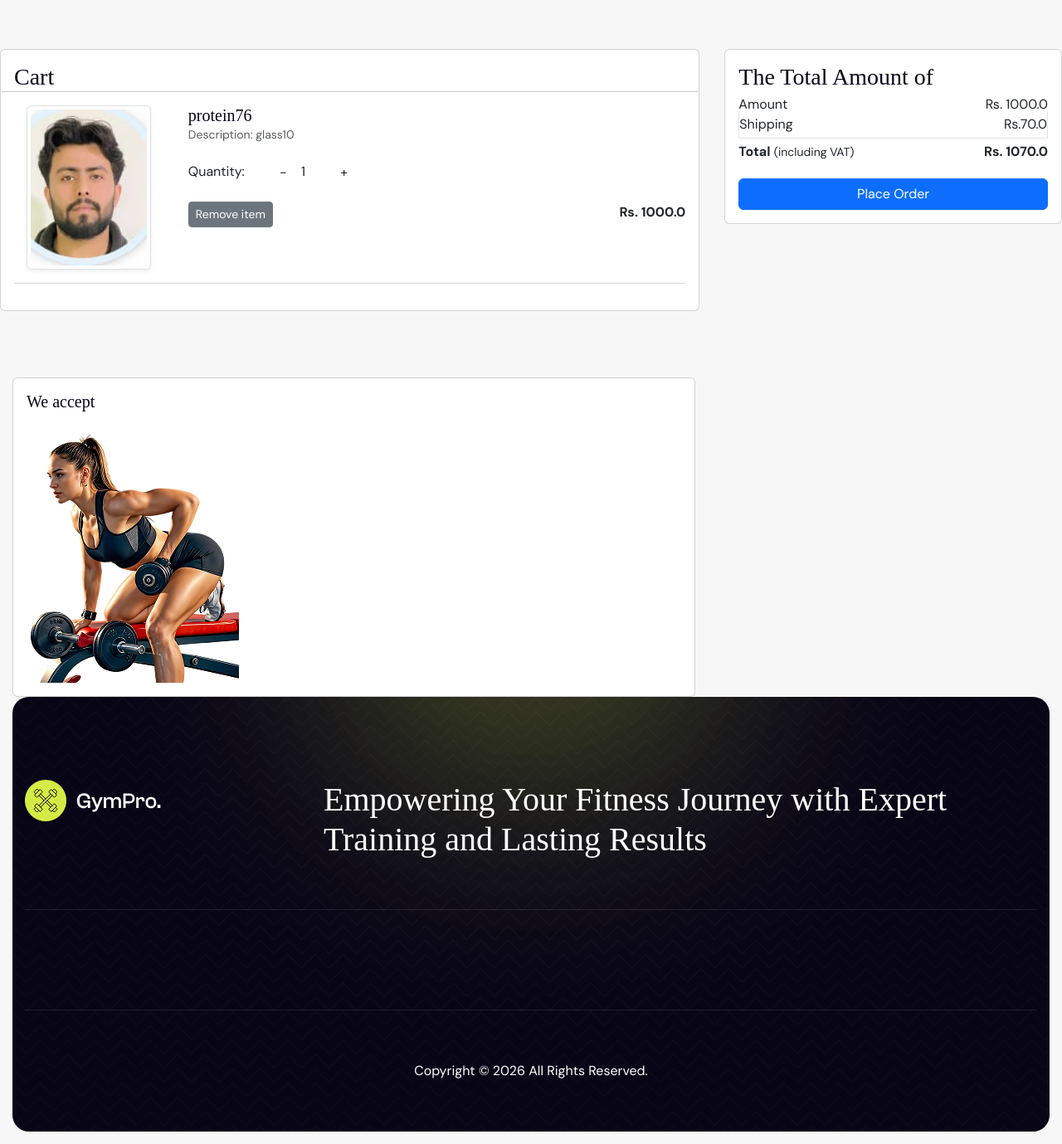
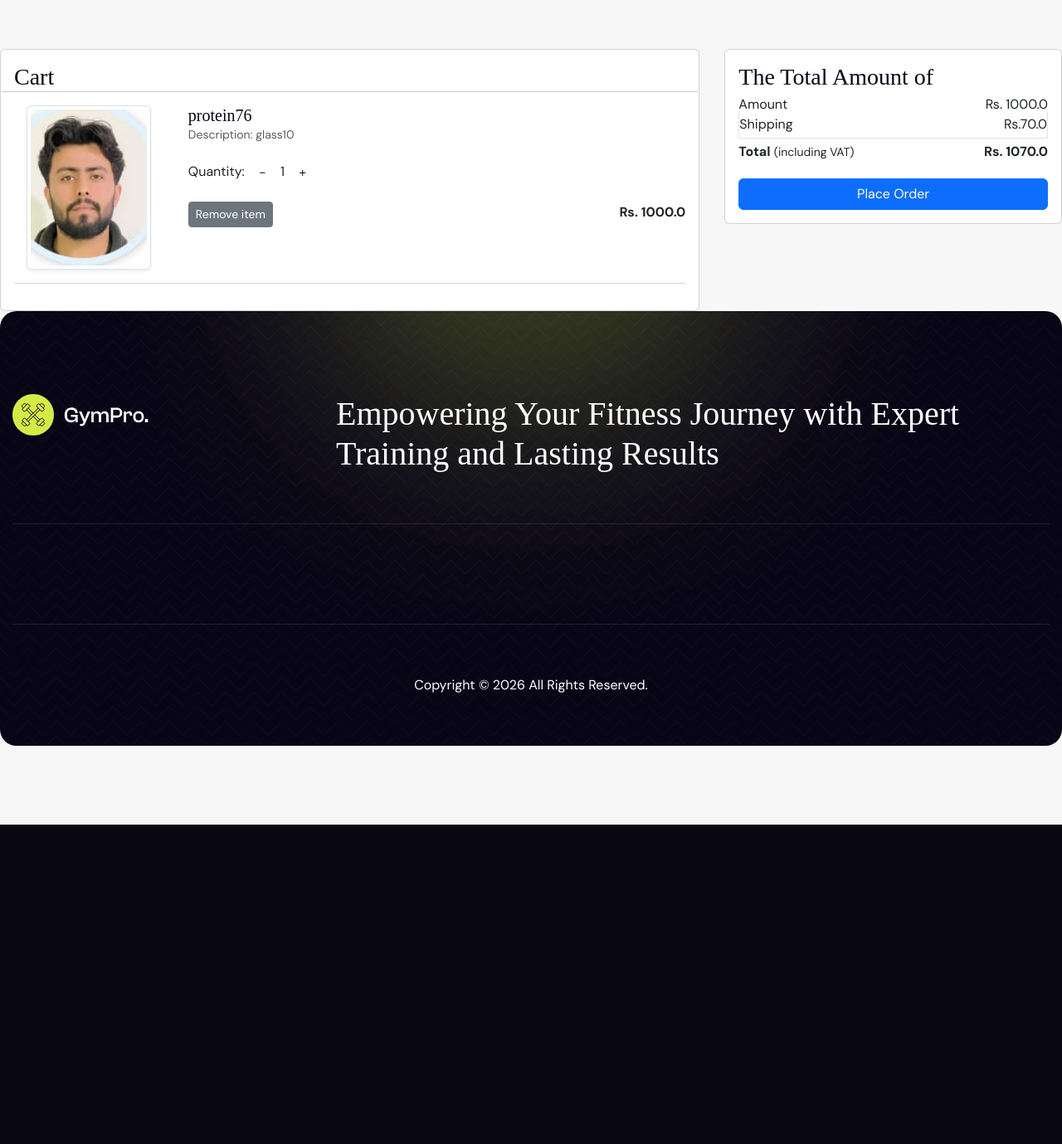
Before and after one commit to arbazrbk/gym-website-, a Django app: page /showcart/ in a window 1280 px wide; the page is wider, and only the part inside the window is pictured. Shown: the part 551-1930 px from the top of that part at 83% size. After the commit the page ends 1545 px from the top of that part, so only its background shows below. Run offline with Django 5.2, Linux system fonts and the light colour scheme; a user stored in the database is signed in; data comes from the database, SQL or seed files in the repository; both versions use the stored data as it was after the commit; some web fonts are replaced.

Commit message:
#1 makes some changes

```diff
--- a/GYM/templates/GYM/addtocart.html
+++ b/GYM/templates/GYM/addtocart.html
@@ -36,9 +36,9 @@
        <p class="mb-2 text-muted small">Description: {{ cart.product.description }}</p>
        <div class="my-3">
         <label for="quantity">Quantity:</label>
-        <a class="minus-cart btn" href="{% url 'minus_cart' %}?prod_id={{ cart.product.id }}"><i class="fas fa-minus-square fa-lg"></i>-</a>
+        <a class="minus-cart btn" href="{% url 'minus_cart' %}?prod_id={{ cart.product.id }}">-</a>
           <span id="quantity">{{ cart.quantity }}</span>
-        <a class="plus-cart btn" href="{% url 'plus_cart' %}?prod_id={{ cart.product.id }}"><i class="fas fa-plus-square fa-lg"></i>+</a>
+        <a class="plus-cart btn" href="{% url 'plus_cart' %}?prod_id={{ cart.product.id }}">+</a>
        </div>
        <div class="d-flex justify-content-between">
         <a href="{% url 'remove_cart' %}?prod_id={{ cart.product.id }}" class="btn btn-sm btn-secondary mr-3 remove-cart" >Remove item </a>
@@ -67,23 +67,10 @@
          <span><strong>Rs. {{ totalamount }}</strong></span>
        </li>
       </ul>
-      <div class="d-grid"><a href="{% url 'checkout' %}" class="btn btn-primary">Place Order</a></div>
+      <div class="d-grid"><a href="#" class="btn btn-primary">Place Order</a></div>
     </div>
    </div>
   </div>
 
- </div>
-</div>
-<div class="container">
- <div class="row">
-  <div class="col-sm-8">
-   <div class="card">
-    <div class="card-body">
-      <h5 class="mb-4">We accept</h5>
-      <img src="{% static 'images/our-pricing-cta-image.png' %}" alt="" class="img-fluid">
-    </div>
-  </div>
-  </div>
- </div>
-</div>
+
 {% endblock %}
--- a/GYM/templates/GYM/protein.html
+++ b/GYM/templates/GYM/protein.html
@@ -81,7 +81,7 @@
                                 <form action="{% url 'add_to_cart' %}" class="d-inline">
                                     <input type="hidden" name="product_id" value="{{ product.id }}">
                                     <button type="submit" style="background: transparent; border: 1px solid var(--accent-color); color: var(--accent-color); padding: 8px 20px; border-radius: 30px; font-size: 14px; cursor: pointer; display: inline-flex; align-items: center; gap: 6px; transition: all 0.3s ease;">
-                                        <i class="fas fa-cart-plus"></i> Add
+                                        <i class="fas fa-cart-plus"></i> Add To Cart
                                     </button>
                                 </form>
                             </div>
```
Also changed, not shown: db.sqlite3.
